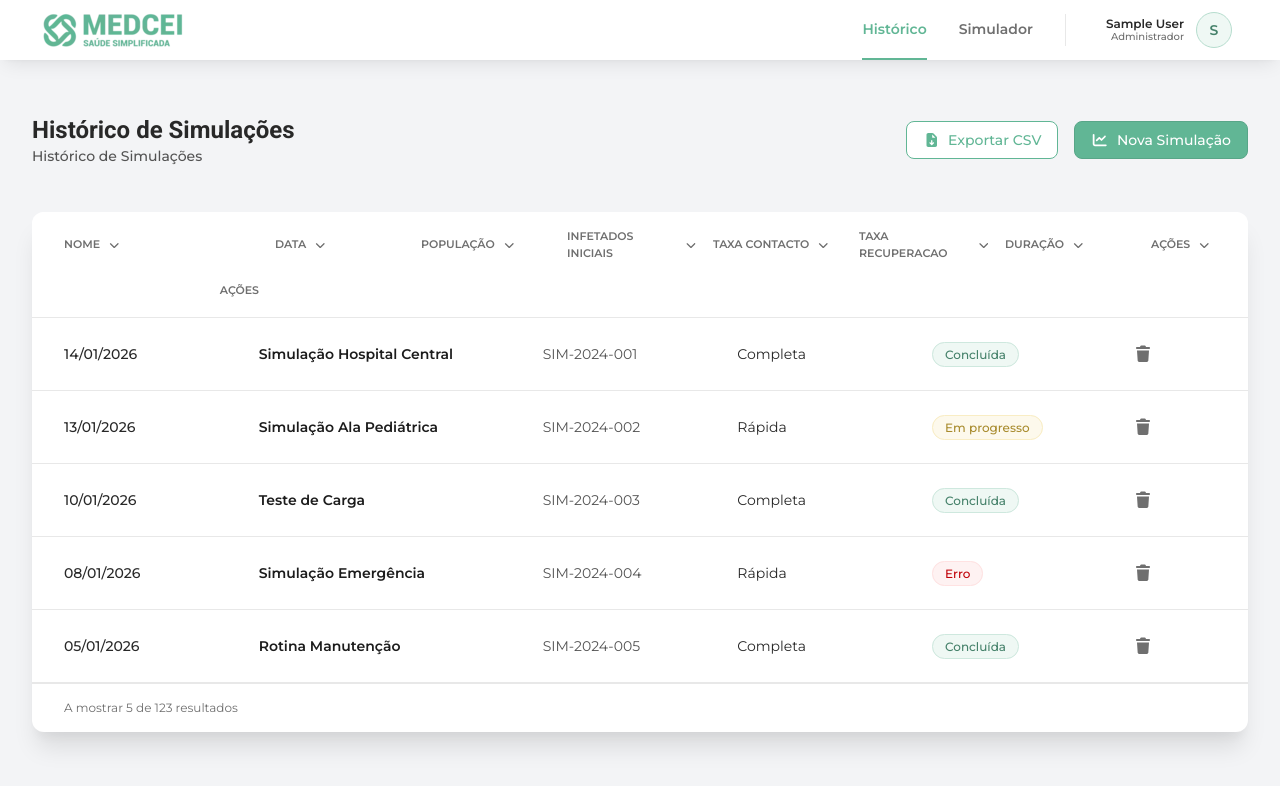
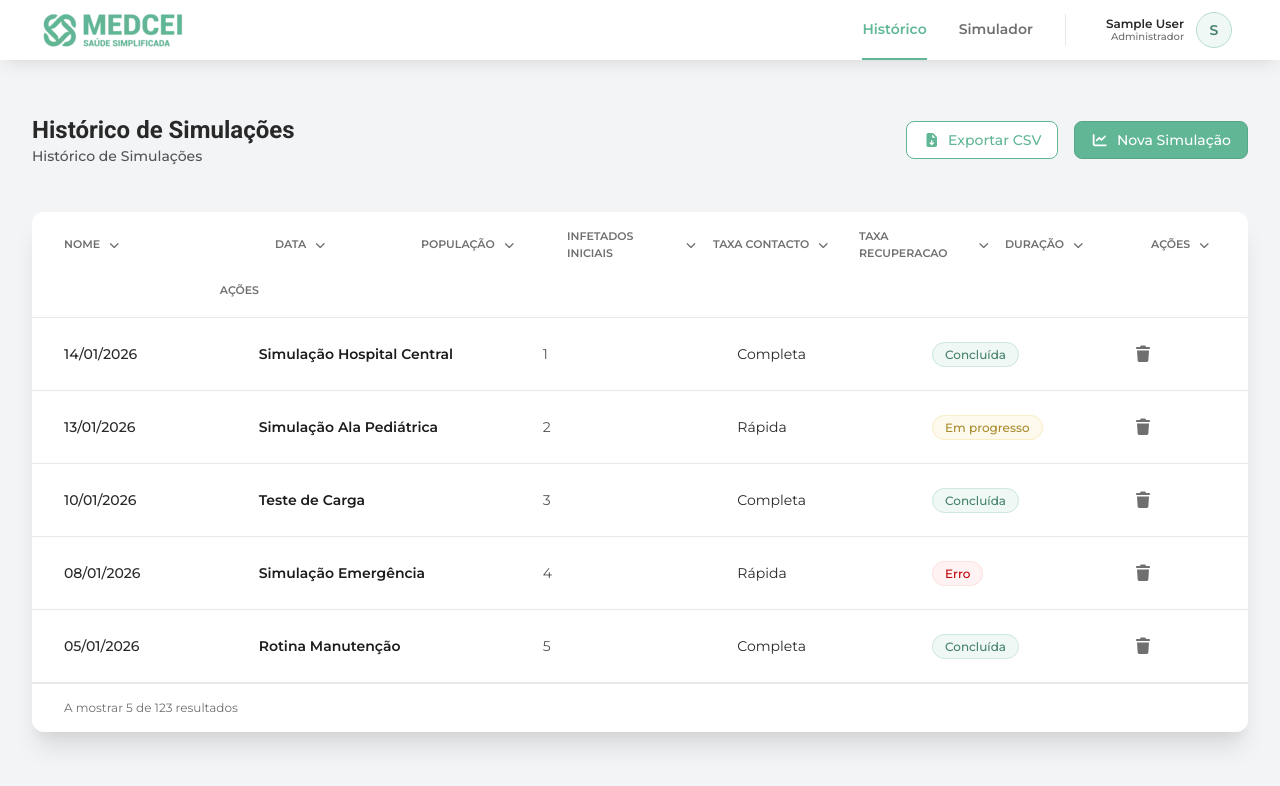
Before and after one commit to joaoventura2024064-dev/ISTECPROJ2526, a React (Vite) app in the folder frontend/: page / in a window 1280 px wide. Shown: the top 786 px of the page. Built offline with nearby package versions, Linux system fonts and the light colour scheme; sample sign-in values are in the browser's storage.

Commit message:
changed row ids

```diff
--- a/frontend/src/pages/Home.jsx
+++ b/frontend/src/pages/Home.jsx
@@ -5,11 +5,11 @@ import PageHeader from '../components/common/PageHeader';
 
 // Mock Data
 const simulations = [
-    { id: 'SIM-2024-001', name: 'Simulação Hospital Central', type: 'Completa', date: '14/01/2026', status: 'Concluída' },
-    { id: 'SIM-2024-002', name: 'Simulação Ala Pediátrica', type: 'Rápida', date: '13/01/2026', status: 'Em progresso' },
-    { id: 'SIM-2024-003', name: 'Teste de Carga', type: 'Completa', date: '10/01/2026', status: 'Concluída' },
-    { id: 'SIM-2024-004', name: 'Simulação Emergência', type: 'Rápida', date: '08/01/2026', status: 'Erro' },
-    { id: 'SIM-2024-005', name: 'Rotina Manutenção', type: 'Completa', date: '05/01/2026', status: 'Concluída' },
+    { id: '1', name: 'Simulação Hospital Central', type: 'Completa', date: '14/01/2026', status: 'Concluída' },
+    { id: '2', name: 'Simulação Ala Pediátrica', type: 'Rápida', date: '13/01/2026', status: 'Em progresso' },
+    { id: '3', name: 'Teste de Carga', type: 'Completa', date: '10/01/2026', status: 'Concluída' },
+    { id: '4', name: 'Simulação Emergência', type: 'Rápida', date: '08/01/2026', status: 'Erro' },
+    { id: '5', name: 'Rotina Manutenção', type: 'Completa', date: '05/01/2026', status: 'Concluída' },
 ];
 
 const StatusBadge = ({ status }) => {
```
